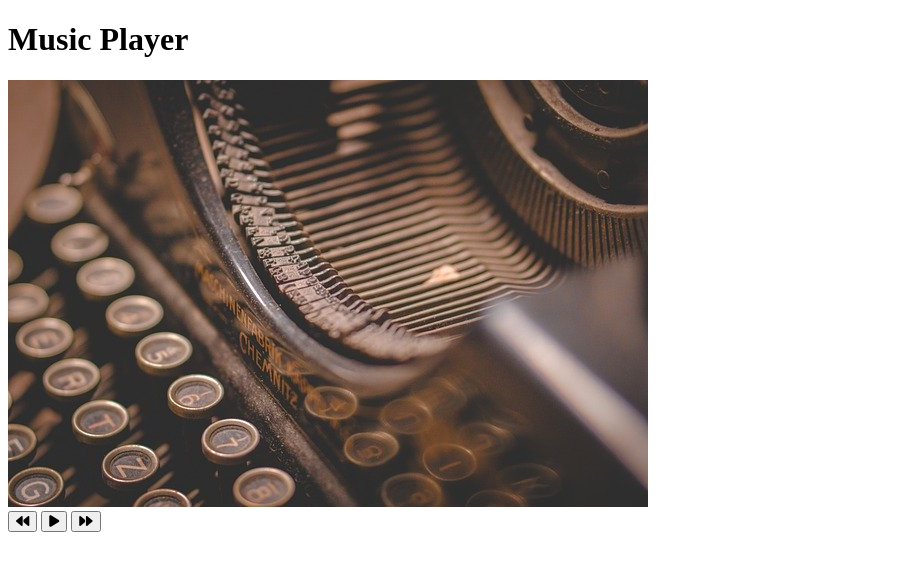
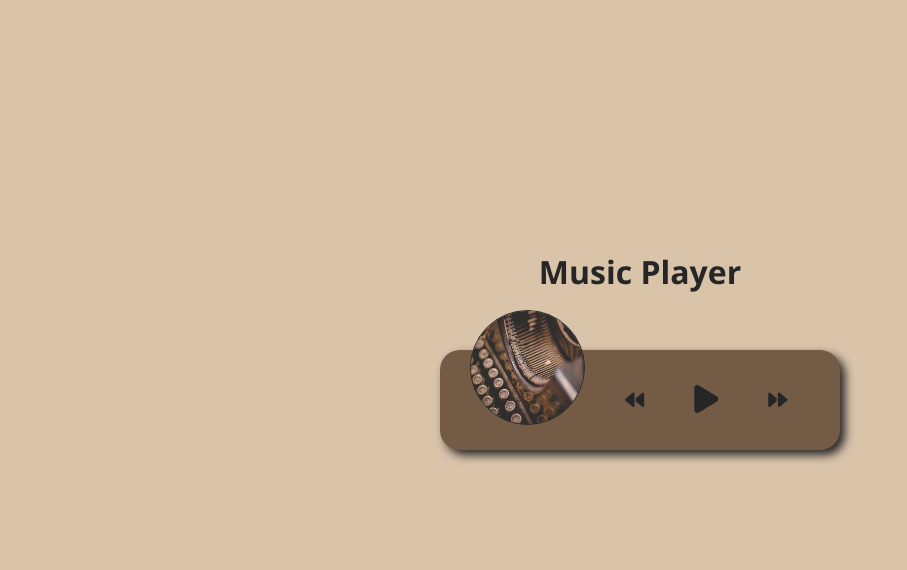
Before and after one commit to bemog/music-player, a plain HTML site: page index.html in a window 1280 px wide. Shown: the whole page, without its empty margins (0-907 px from the left). Drawn offline with nearby package versions, Linux system fonts and the light colour scheme.

Commit message:
Finish base styling

```diff
--- a/index.html
+++ b/index.html
@@ -30,7 +30,7 @@
             <button class="btn" id="prev">
                 <i class="fas fa-backward"></i>
             </button>
-            <button class="btn" id="play">
+            <button class="btn big" id="play">
                 <i class="fas fa-play"></i>
             </button>
             <button class="btn" id="next">
--- a/style.css
+++ b/style.css
@@ -1 +1,69 @@
 @import url('https://fonts.googleapis.com/css2?family=Open+Sans:wght@400;700&display=swap');
+
+* {
+    margin: 0;
+    padding: 0;
+    box-sizing: border-box;
+}
+
+body {
+    font-family: 'Open Sans', sans-serif;
+    background-color: #D9C3A9;
+}
+
+h1 {
+    margin-top: 250px;
+    text-align: center;
+    color: #262626;
+}
+
+.container {
+    position: absolute;
+    top: 50%;
+    left: 50%;
+    transform: translate(-50%, -50%);
+    height: 100px;
+    width: 400px;
+    background-color: #735B46;
+    border-radius: 20px;
+    box-shadow: 5px 5px 10px 0 #262626;
+}
+
+.img-container {
+    position: absolute;
+    top: -40px;
+    left: 30px;
+}
+
+img {
+    height: 115px;
+    width: 115px;
+    border-radius: 50%;
+    border: 1px solid #262626;
+}
+
+.controls {
+    position: absolute;
+    top: 50%;
+    left: 40%;
+    transform: translateY(-50%);
+    display: flex;
+}
+
+button {
+    margin: 0 15px;
+    padding: 10px;
+    font-size: 1.2em;
+    background-color: transparent;
+    border: none;
+    color: #262626;
+    cursor: pointer;
+}
+
+button.big {
+    font-size: 2em;
+}
+
+button:focus {
+    outline: 0;
+}
```
